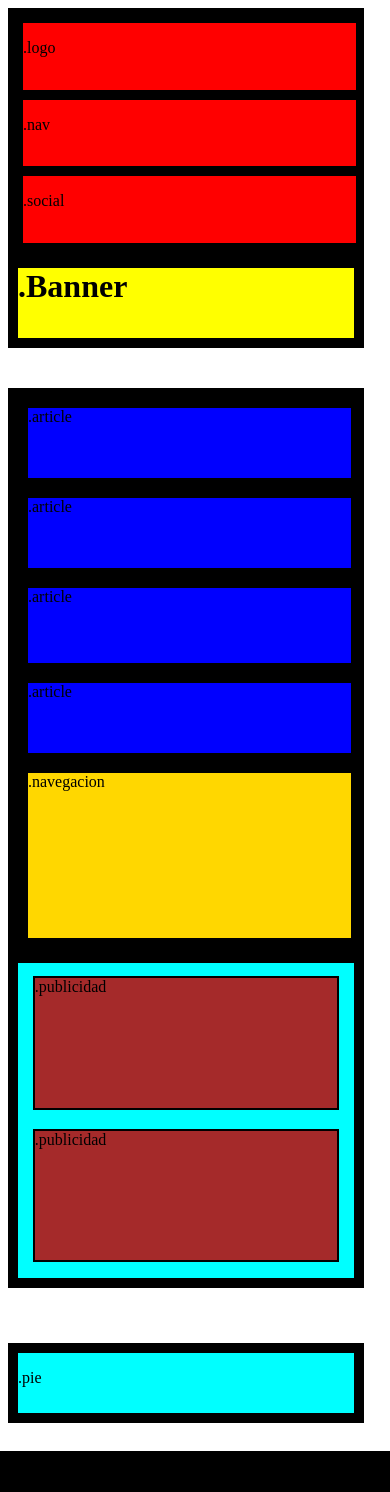
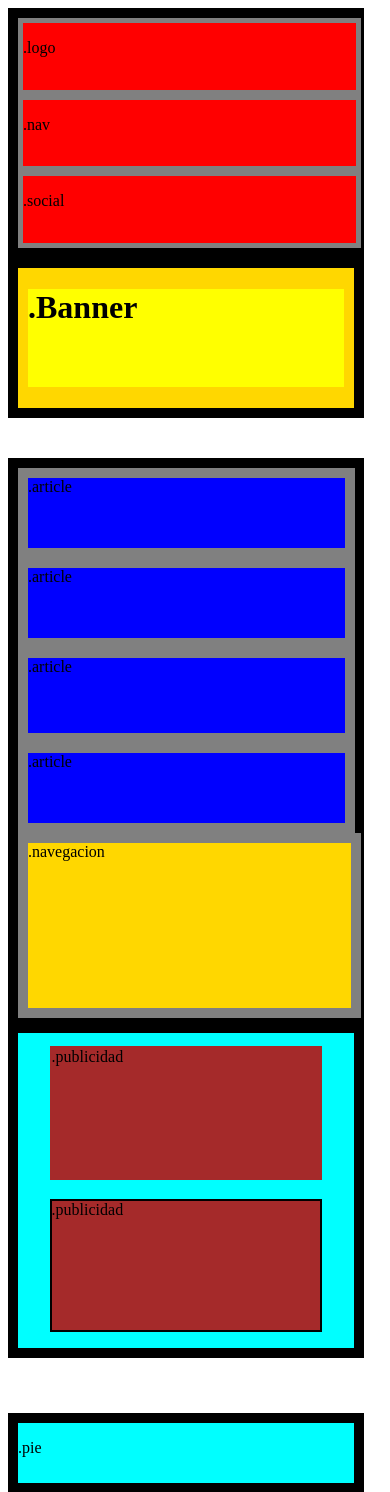
Before and after one commit to realmonpascal/-It-Academy-FullStack--PHP, a PHP site: the page made by Sprint 1/Tema 1. HTML & CSS/Ejercicio/Ejercicio 1,2,3/Ejercicio1,2,3.html in a window 390 px wide; the page is wider, and only the part inside the window is pictured. Shown: the top 1492 px of that part. Before the commit the page ends 1451 px from the top of that part, so only its background shows below. Run offline with PHP 8.4, Linux system fonts and the light colour scheme.

Commit message:
ejercicio1 de PHP

```diff
--- a/Sprint 1/Tema 1. HTML & CSS/Ejercicio/Ejercicio 1,2,3/Css/estilos.css
+++ b/Sprint 1/Tema 1. HTML & CSS/Ejercicio/Ejercicio 1,2,3/Css/estilos.css
@@ -5,6 +5,7 @@
 }
 header{
     background-color: white;
+    border: 10px solid black;
     height: 90px;
     width: 1200px;
 
@@ -14,7 +15,7 @@
 }
 .logo{
     background-color: red;
-    border: 10px solid black;
+    border: 10px solid gray;
     height: 70px;
     width: 5%;
     margin-top: 0px;
@@ -24,7 +25,7 @@
 }
 .social{
     background-color: red;
-    border: 10px solid black;
+    border: 10px solid gray;
     flex-grow: 1;
     margin-top: 0px;
     width: auto;
@@ -33,7 +34,7 @@
 .nav{
     background-color: red;
     width: 40%;
-    border: 10px solid black;
+    border: 10px solid gray;
     height: 70px;
     flex-grow: 1;
     margin-top: 0px;
@@ -51,35 +52,35 @@
     flex-grow: 1;
 }
 .article1{
-    border: 10px solid black;
+    border: 10px solid gray;
     background-color: blue;
     width: 440px;
     height: 82px;
     margin: 0%;
 }
 .article2{
-    border: 10px solid black;
+    border: 10px solid gray;
     background-color: blue;
     width: 440px;
     height: 82px;
     margin: 0%;
 }
 .article3{
-    border: 10px solid black;
+    border: 10px solid gray;
     background-color: blue;
     width: 440px;
     height: 82px;
     margin: 0%;
 }
 .article4{
-    border: 10px solid black;
+    border: 10px solid gray;
     background-color: blue;
     width: 440px;
     height: 82px;
     margin: 0%;
 }
 .navegacion{
-    border: 10px solid black;
+    border: 10px solid gray;
     background-color: gold;
     width: 100%;
     height: 30%;
@@ -99,11 +100,23 @@
     background-color: aqua;
 }
 .Banner{
+
+    background-color: yellow;
+    border: 10px solid gold;
+    height: 60%;
+    width: 95%;
+    margin-top: auto;
+    margin-left: auto;
+    margin-bottom: auto;
+    margin-right: auto ;
+
+}
+.banner{ display:flex;
     margin-top: 0px;
-    background-color: yellow;
+    height: 140px;
+    width: 1200px;
     border: 10px solid black;
-    height: 90px;
-    transition: background 2s;
+    background-color: gold;
 }
 
 figure{
@@ -118,10 +131,10 @@
     margin-top: 10%;
     background-color: brown;
     width: 150px;
-    border: 2px solid black;
+    border: 2px solid brown;
     height: 20%;
     text-align: justify;
-    background-color: brown;
+
 
     margin-left: 20%;
     transition: background 2s;
@@ -131,7 +144,7 @@
     width: 150px;
     height: 20%;
     background-color: brown;
-    border: 2px solid black;
+    border: 2px solid brown;
     margin-top: 1%;
     text-align: justify;
 
@@ -170,7 +183,7 @@
     }
     .logo{
         background-color: red;
-        border: 5px solid black;
+        border: 5px solid gray;
         height: 28%;
         width:  99%;
         margin-bottom: 0px;
@@ -182,7 +195,7 @@
     }
     .social{
         background-color: red;
-        border: 5px solid black;
+        border: 5px solid gray;
         flex: grow 1;
         margin-top: 0px;
         position: relative;
@@ -198,7 +211,7 @@
         position: relative;
 
         margin-bottom: 0px;
-        border: 5px solid black;
+        border: 5px solid gray;
         height: 28%;
         flex: grow 1;
         margin-top: 0px;
@@ -216,35 +229,35 @@
         flex-grow: 1;
     }
     .article1{
-        border: 10px solid black;
+        border: 10px solid gray;
         background-color: blue;
         width: 248.7px;
         height: 70px;
         margin: 0%;
     }
     .article2{
-        border: 10px solid black;
+        border: 10px solid gray;
         background-color: blue;
         width: 248.7px;
         height: 70px;
         margin: 0%;
     }
     .article3{
-        border: 10px solid black;
+        border: 10px solid gray;
         background-color: blue;
         width: 248.7px;
         height: 70px;
         margin: 0%;
     }
     .article4{
-        border: 10px solid black;
+        border: 10px solid gray;
         background-color: blue;
         width: 248.7px;
         height: 70px;
         margin: 0%;
     }
     .navegacion{
-        border: 10px solid black;
+        border: 10px solid gray;
         background-color: gold;
         width: 100%;
         height: 30%;
@@ -268,12 +281,24 @@
         background-color: aqua;
     }
     .Banner{
+
+        background-color: yellow;
+        border: 10px solid gold;
+        height: 70%;
+        width: 95%;
+        margin-top: auto;
+        margin-left: auto;
+        margin-bottom: auto;
+        margin-right: auto ;
+
+    }
+
+    .banner{ display:flex;
+        margin-top: 0px;
+        height: 140px;
         width: 70%;
-        margin-top: 0px;
-        background-color: yellow;
         border: 10px solid black;
-        height: 70px;
-
+        background-color: gold;
     }
     .publicidad{
         position: relative;
@@ -287,7 +312,7 @@
 
         background-color: brown;
         width: 90%;
-        border: 2px solid black;
+        border: 2px solid brown;
         height: 70%;
         text-align: justify;
         background-color: brown;
@@ -301,7 +326,7 @@
         width: 90%;
         height: 70%;
         background-color: brown;
-        border: 2px solid black;
+        border: 2px solid brown;
         margin-top: 1%;
         text-align: justify;
 
@@ -345,7 +370,7 @@
     }
     .logo{
         background-color: red;
-        border: 5px solid black;
+        border: 5px solid gray;
         height: 28%;
         width:  99%;
         margin-bottom: 0px;
@@ -357,7 +382,7 @@
     }
     .social{
         background-color: red;
-        border: 5px solid black;
+        border: 5px solid gray;
         flex: grow 1;
         margin-top: 0px;
         position: relative;
@@ -373,7 +398,7 @@
         position: relative;
 
         margin-bottom: 0px;
-        border: 5px solid black;
+        border: 5px solid gray;
         height: 28%;
         flex: grow 1;
         margin-top: 0px;
@@ -392,40 +417,40 @@
         flex-grow: 1;
     }
     .article1{
-        border: 10px solid black;
+        border: 10px solid gray;
         background-color: blue;
-        width: auto;
+        width: 92.5%;
         height: 70px;
         margin: 0%;
         flex: grow 1;
     }
 
     .article2{
-        border: 10px solid black;
+        border: 10px solid gray;
         background-color: blue;
-        width: auto;
+        width: 92.5%;
         height: 70px;
         margin: 0%;
         flex: grow 1;
     }
     .article3{
-        border: 10px solid black;
+        border: 10px solid gray;
         background-color: blue;
-        width: auto;
+        width: 92.5%;
         flex: grow 1;
         height: 75px;
         margin: 0%;
     }
     .article4{
-        border: 10px solid black;
+        border: 10px solid gray;
         background-color: blue;
-        width: auto;
+        width: 92.5%;
         height: 70px;
         flex: grow 1;
         margin: 0%;
     }
     .navegacion{
-        border: 10px solid black;
+        border: 10px solid gray;
         background-color: gold;
         width: 96%;
         flex: grow 1;
@@ -436,15 +461,7 @@
 
 
     }
-    .caja1{
-        position: relative;
-        top: 40px;
 
-
-    }
-    .caja2{
-
-    }
     main{
         display: flex;
         flex-direction: column;
@@ -462,12 +479,24 @@
         background-color: aqua;
     }
     .Banner{
+
+        background-color: yellow;
+        border: 10px solid gold;
+        height: 70%;
+        width: 95%;
+        margin-top: auto;
+        margin-left: auto;
+        margin-bottom: auto;
+        margin-right: auto ;
+
+    }
+
+    .banner{ display:flex;
+        margin-top: 0px;
+        height: 140px;
         width: 70%;
-        margin-top: 0px;
-        background-color: yellow;
         border: 10px solid black;
-        height: 70px;
-
+        background-color: gold;
     }
     .publicidad{
         position: relative;
@@ -480,9 +509,9 @@
     .publicidad1{
 
         background-color: brown;
-        width: 90%;
-        border: 2px solid black;
-        height: 70%;
+        width: 80%;
+        border: 2px solid brown;
+        height: 60%;
         text-align: justify;
         background-color: brown;
     margin-top: 4%;
@@ -492,8 +521,8 @@
     }
 
     .publicidad2{
-        width: 90%;
-        height: 70%;
+        width: 80%;
+        height: 60%;
         background-color: brown;
         border: 2px solid black;
         margin-top: 1%;
--- a/Sprint 1/Tema 1. HTML & CSS/Ejercicio/Ejercicio 1,2,3/Ejercicio1,2,3.html
+++ b/Sprint 1/Tema 1. HTML & CSS/Ejercicio/Ejercicio 1,2,3/Ejercicio1,2,3.html
@@ -14,17 +14,17 @@
 </head>
 <body>
     <header><div class="logo"><p >.logo</p></div><div class="nav"><p >.nav</p></div><div class="social"><p >.social</p></div> </header>
-    <h1 class="Banner">.Banner</h1>
-
+    <div class="banner"><h1 class="Banner">.Banner</h1>
+    </div>
 <aside>
 <div>
     <p class="article1">.article</p>
     <p class="article2">.article</p>
-</div>
+</div class ="caja1">
   <div class="ab">
     <p class="article3">.article </p>
     <p class="article4">.article</p>
-  </div>
+  </div class= "caja2">
     <p class="navegacion">.navegacion</p>
 </aside>
     <main><p class="publicidad1">.publicidad</p><p class="publicidad2">.publicidad</p> </main>
```
Also changed, not shown: Sprint 1/Tema 2. PHP Basic/Exercicio/Ejercicio 1/Ejercicio1.php (added, +9 -0 lines).
